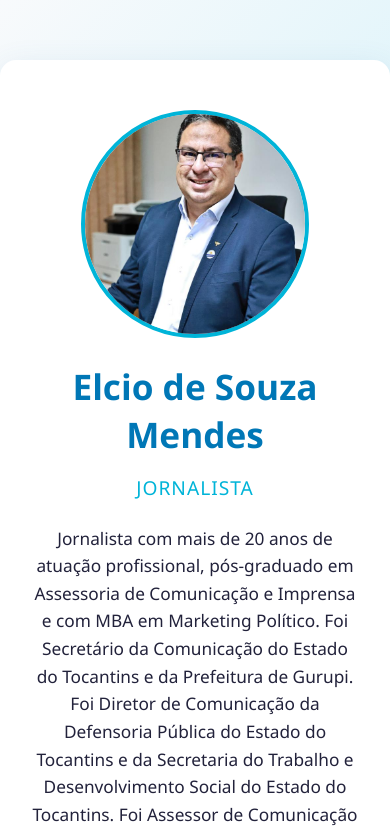
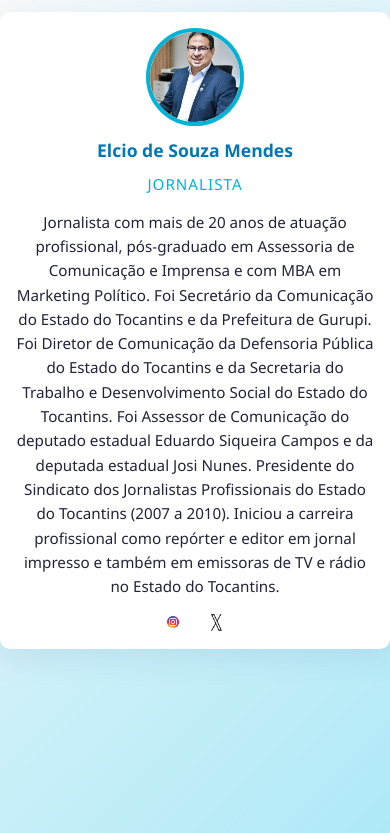
Before and after one commit to GabrielGGC18/testes-e-aprendizados-V2, a plain HTML site: page index.html in a window 390 px wide. Shown: the top 833 px of the page. Drawn offline with Linux system fonts and the light colour scheme.

Commit message:
Update index.html

```diff
--- a/index.html
+++ b/index.html
@@ -102,7 +102,7 @@
     <body>
         <div class="container">
             <a href="img/Papai Jornalista.jpg" target="_blank">
-                <img src="img/Papai Jornalista.jpg" alt="Foto de Elcio de Souza Mendes" class="profile-img" style="width:220px; height:220px; object-position: center 20%;">
+                <img src="img/Papai Jornalista.jpg" alt="Foto de Elcio de Souza Mendes" class="profile-img" style="width:140px; height:140px; object-position: center 20%;">
             </a>
             <h1>Elcio de Souza Mendes</h1>
             <h2>Jornalista</h2>
@@ -116,13 +116,51 @@
             </p>
             <div class="social-links">
                 <a href="https://www.instagram.com/elciomendes/" title="Instagram" target="_blank">
-                    <img src="img/Logo do instagram.png" alt="Instagram" style="width:48px; height:48px; vertical-align:middle;">
+                    <img src="img/Logo do instagram.png" alt="Instagram" style="width:40px; height:40px; vertical-align:middle;">
                 </a>
 
                 <a href="https://twitter.com/" target="_blank" title="Twitter">
-                    <img src="img/Twitter-X-Logo-PNG-fotor-bg-remover-20250717144929.png" alt="twitter" style="width:28px; height:28px; vertical-align:middle;">
+                    <img src="img/Twitter-X-Logo-PNG-fotor-bg-remover-20250717144929.png" alt="twitter" style="width:24px; height:24px; vertical-align:middle;">
                 </a>
             </div>
         </div>
+        <style>
+            @media (max-width: 600px) {
+                html, body {
+                    width: 100vw;
+                    min-height: 100vh;
+                    margin: 0;
+                    padding: 0;
+                    overflow-x: hidden;
+                }
+                .container {
+                    max-width: 98vw;
+                    margin: 12px auto;
+                    padding: 16px 4vw;
+                    border-radius: 10px;
+                }
+                .profile-img {
+                    width: 90px !important;
+                    height: 90px !important;
+                    margin-bottom: 2px;
+                }
+                h1 {
+                    font-size: 1.1em;
+                }
+                h2 {
+                    font-size: 0.95em;
+                    margin-bottom: 10px;
+                }
+                p {
+                    font-size: 0.95em;
+                    margin-bottom: 12px;
+                }
+                .social-links a img {
+                    width: 20px !important;
+                    height: 20px !important;
+                }
+            }
+        </style>
+        <meta name="viewport" content="width=device-width, initial-scale=1.0">
     </body>
 </html>
```
